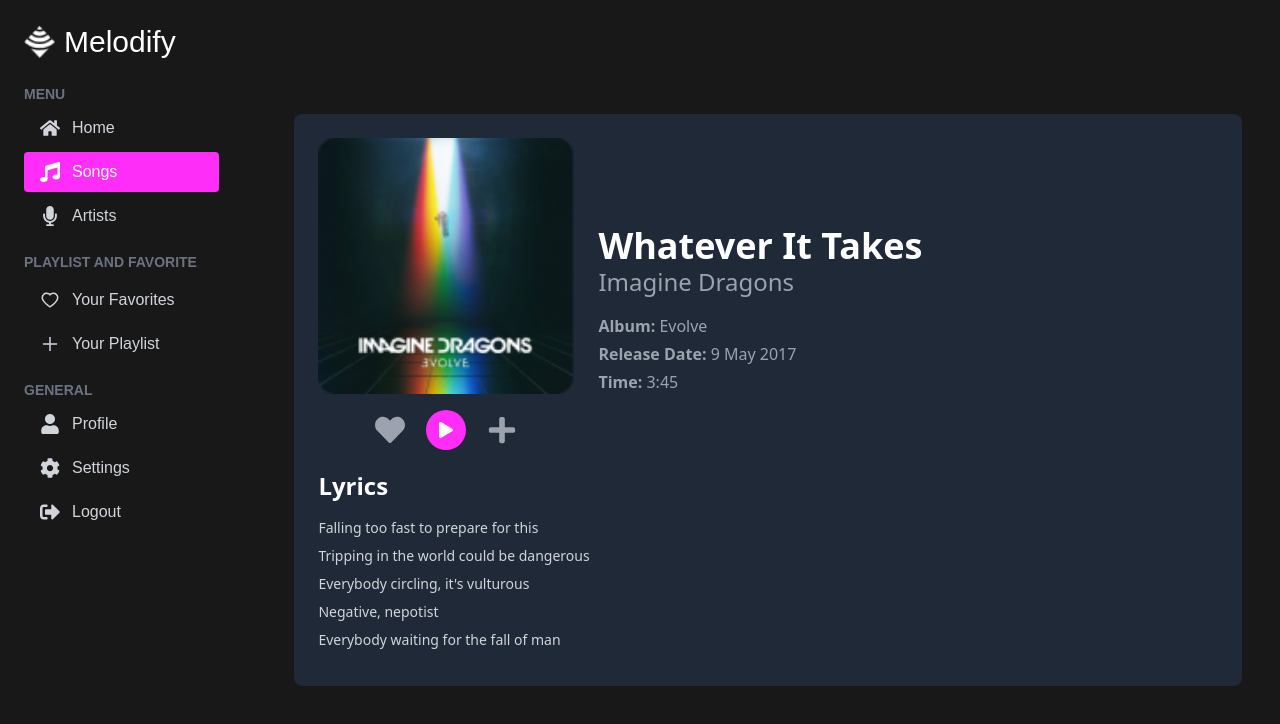
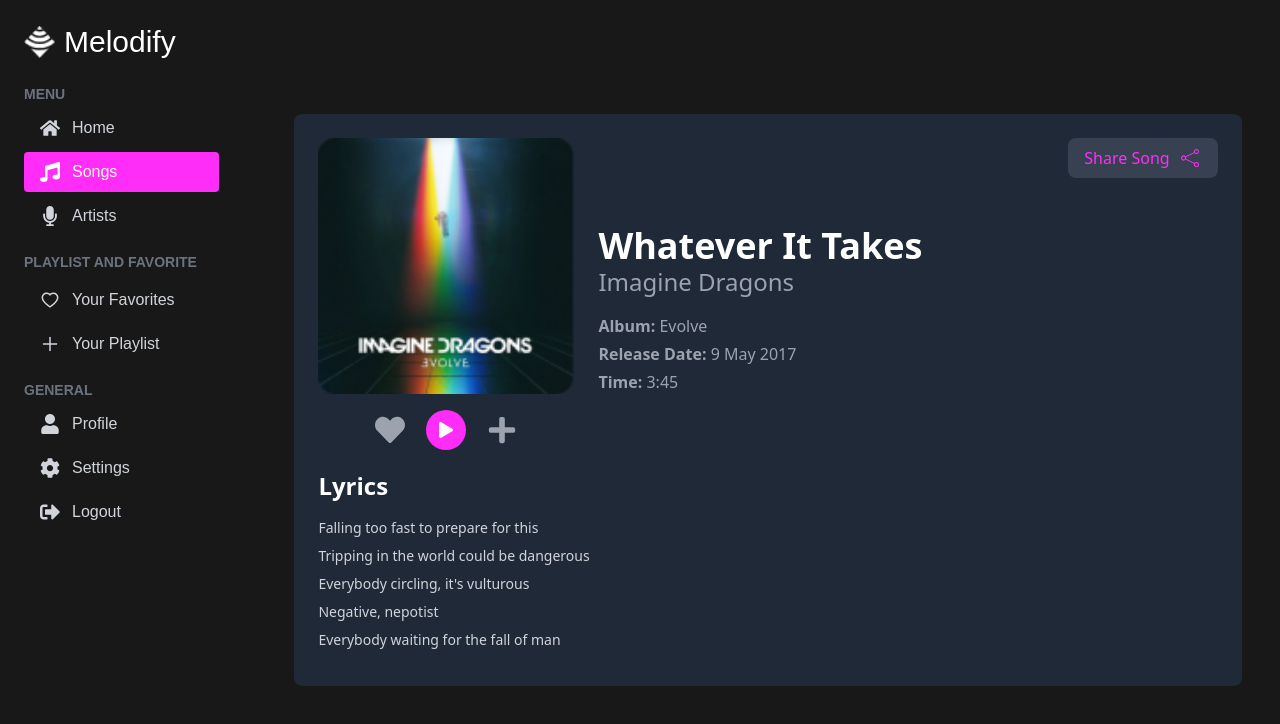
Before and after one commit to aDJi2003/front-end-paw, a React (Vite) app: page /song/1 in a window 1280 px wide. Shown: the top 724 px of the page. Built offline with nearby package versions, Linux system fonts and the light colour scheme; a web font is replaced by a local one.

Commit message:
share song functionality

```diff
--- a/src/component/SongDetailCard.jsx
+++ b/src/component/SongDetailCard.jsx
@@ -1,10 +1,12 @@
 import { FaHeart, FaPlay, FaPlus } from "react-icons/fa";
+import { CiShare2 } from "react-icons/ci";
 import PropTypes from "prop-types";
 import { useState } from "react";
 
 const SongDetailCard = ({ song, lyrics }) => {
   const [likedSongs, setLikedSongs] = useState({});
   const [playingSong, setPlayingSong] = useState(null);
+  const [isSharePopupOpen, setIsSharePopupOpen] = useState(false);
 
   const toggleLike = (songId) => {
     setLikedSongs((prev) => ({
@@ -15,16 +17,23 @@
 
   const togglePlayPause = (songId) => {
     setPlayingSong(playingSong === songId ? null : songId);
-    setOpenMenu(null);
   };
 
   const addToPlaylist = (songId) => {
     console.log(`Added song ID: ${songId} to playlist`);
-    setOpenMenu(null);
+  };
+
+  const copyToClipboard = () => {
+    navigator.clipboard.writeText(window.location.href);
+    alert("Link copied to clipboard!");
+  };
+
+  const closePopup = () => {
+    setIsSharePopupOpen(false);
   };
 
   return (
-    <div className="bg-gray-800 text-white p-6 rounded-lg">
+    <div className="bg-gray-800 text-white p-6 rounded-lg relative">
       {/* Song Details */}
       <div className="flex items-center">
         <div className="flex flex-col items-center mr-6">
@@ -41,7 +50,8 @@
                 className={`cursor-pointer transition-transform ${
                   likedSongs[song.id] ? "text-[#FF2DF7] text-3xl" : "text-gray-400 text-3xl"
                 } hover:scale-110`}
-                onClick={() => toggleLike(song.id)} />
+                onClick={() => toggleLike(song.id)}
+              />
             </button>
             <button className="w-10 h-10 flex items-center justify-center rounded-full bg-[#FF2DF7] text-white">
               <FaPlay />
@@ -49,18 +59,19 @@
             <button className="w-10 h-10 flex items-center justify-center text-[#FF2DF7]">
               <FaPlus
                 className="text-gray-400 text-3xl cursor-pointer hover:scale-110 transition-transform"
-                onClick={() => addToPlaylist(song.id)}  />
+                onClick={() => addToPlaylist(song.id)}
+              />
             </button>
           </div>
         </div>
 
         <div className="flex-1">
-          {/* Title dan Artist */}
+          {/* Title and Artist */}
           <div className="items-center gap-4 my-4">
             <h2 className="text-4xl font-bold">{song.title}</h2>
             <h3 className="text-2xl text-gray-400">{song.artist}</h3>
           </div>
-          {/* Song Informations */}
+          {/* Song Information */}
           <ul className="text-md text-gray-400 space-y-1">
             <li>
               <strong>Album:</strong> {song.album}
@@ -73,6 +84,17 @@
             </li>
           </ul>
         </div>
+
+        {/* Share Song Button */}
+        <div className="flex place-self-start">
+        <button
+          onClick={() => setIsSharePopupOpen(true)}
+          className="text-[#FF2DF7] bg-gray-700 px-4 py-2 rounded-lg hover:bg-gray-600 flex gap-x-2"
+        >
+          Share Song
+          <CiShare2 className="text-2xl"/>
+        </button>
+        </div>
       </div>
 
       {/* Lyrics */}
@@ -84,6 +106,36 @@
           </p>
         ))}
       </div>
+
+      {/* Share Popup */}
+      {isSharePopupOpen && (
+        <div
+          className="fixed inset-0 bg-black bg-opacity-50 flex items-center justify-center"
+          onClick={closePopup}
+        >
+          <div
+            className="bg-gray-700 text-white p-6 rounded-lg shadow-lg relative w-[90%] md:w-[40%]"
+            onClick={(e) => e.stopPropagation()}
+          >
+            <button
+              className="absolute top-2 right-2 text-gray-400 hover:text-white"
+              onClick={closePopup}
+            >
+              ✖
+            </button>
+            <h3 className="text-2xl font-bold mb-4">Share This Song</h3>
+            <div className="flex items-center justify-between bg-gray-800 px-4 py-2 rounded-lg">
+              <span className="truncate">{window.location.href}</span>
+              <button
+                className="ml-4 text-[#FF2DF7] bg-gray-700 px-2 py-1 rounded hover:bg-gray-600"
+                onClick={copyToClipboard}
+              >
+                Copy
+              </button>
+            </div>
+          </div>
+        </div>
+      )}
     </div>
   );
 };
```
Also changed, not shown: 1 other file (tests, documents, lock files or other folders).
